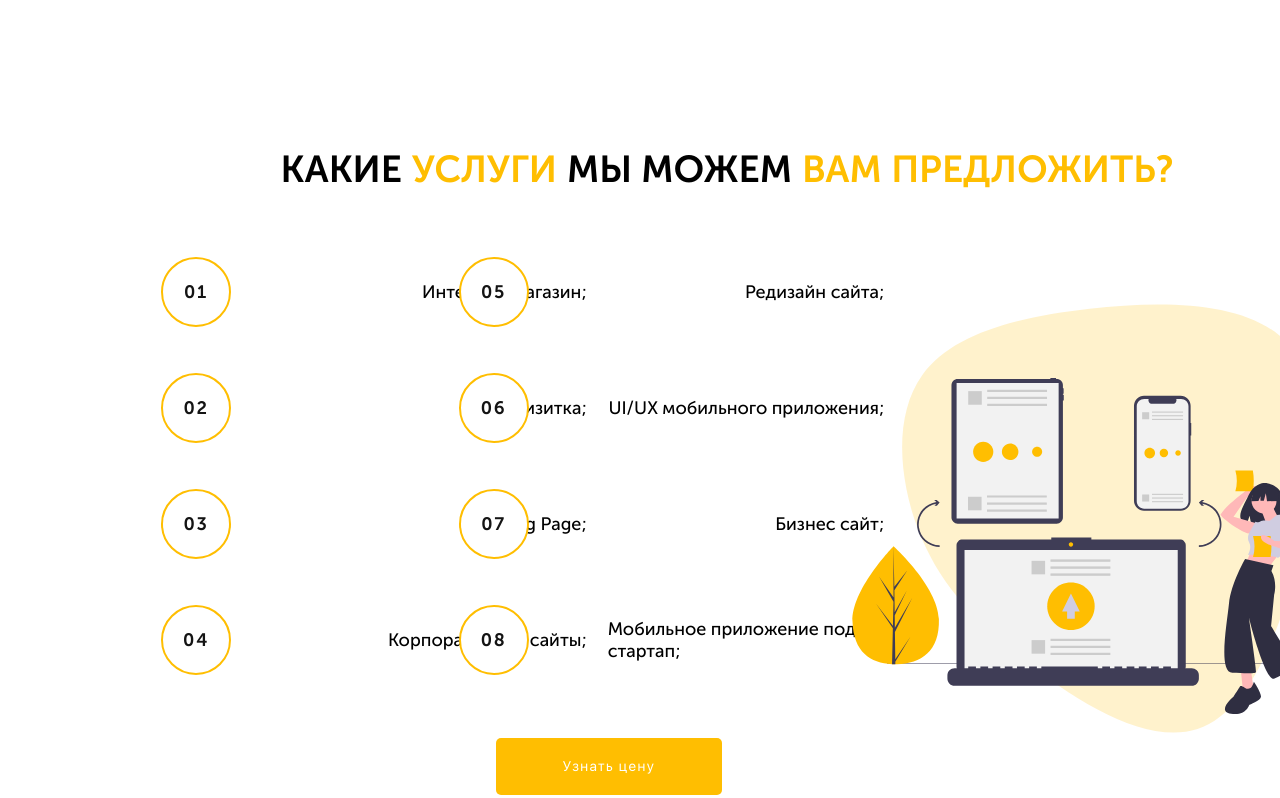
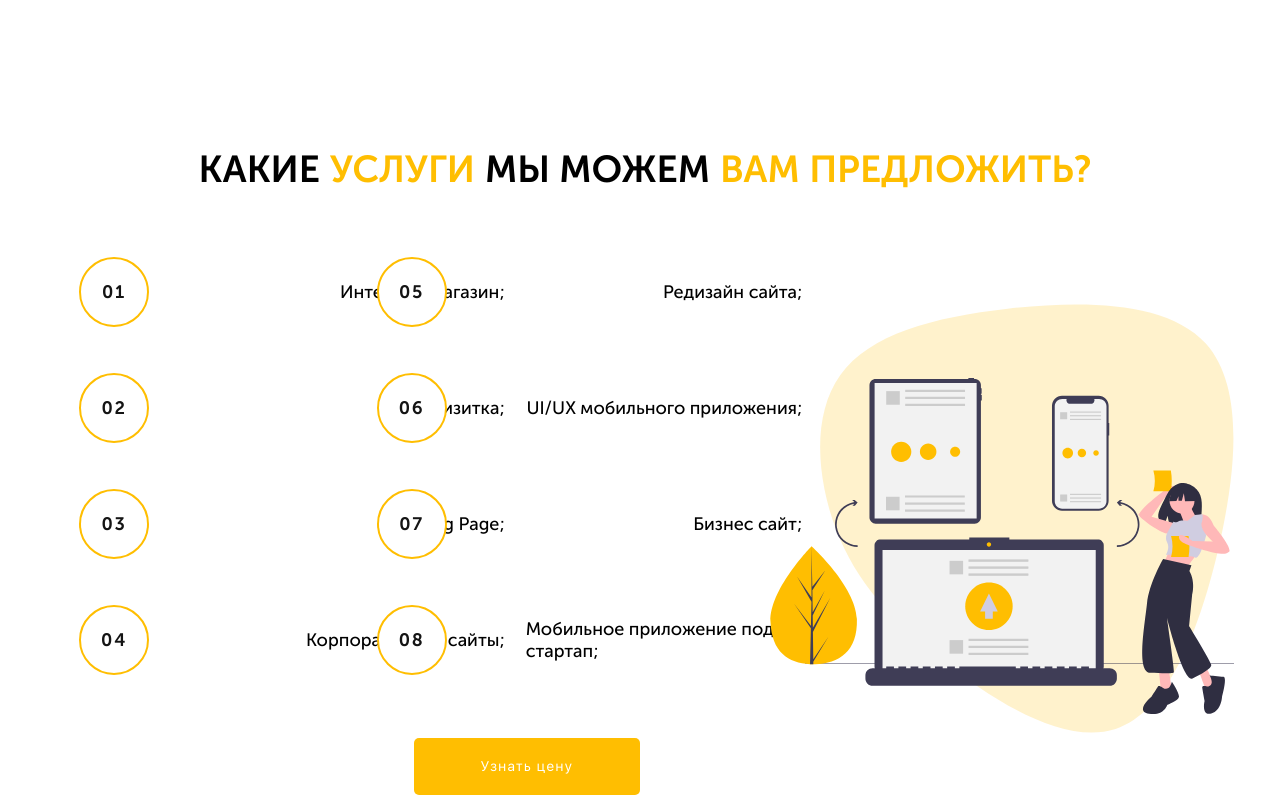
Before and after one commit to Antonio-DevOps/UX-UI-Custom-Design, a website: page index.html in a window 1280 px wide. Shown: the part 1251-2049 px from the top of the page. Drawn offline with Linux system fonts and the light colour scheme; files whose address does not match are found by name.

Commit message:
fix files

```diff
--- a/scss/General.scss
+++ b/scss/General.scss
@@ -400,8 +400,7 @@ $white: #fff;
 .section_3{
         position: relative;
         margin-top: 7.3125rem;
-        margin-left: 5.125rem;
-        margin-right: 5.125rem;
+
     &_header{
         display: flex;
         align-items: center;
```
Also changed, not shown: styles/General.css, styles/app.css.
